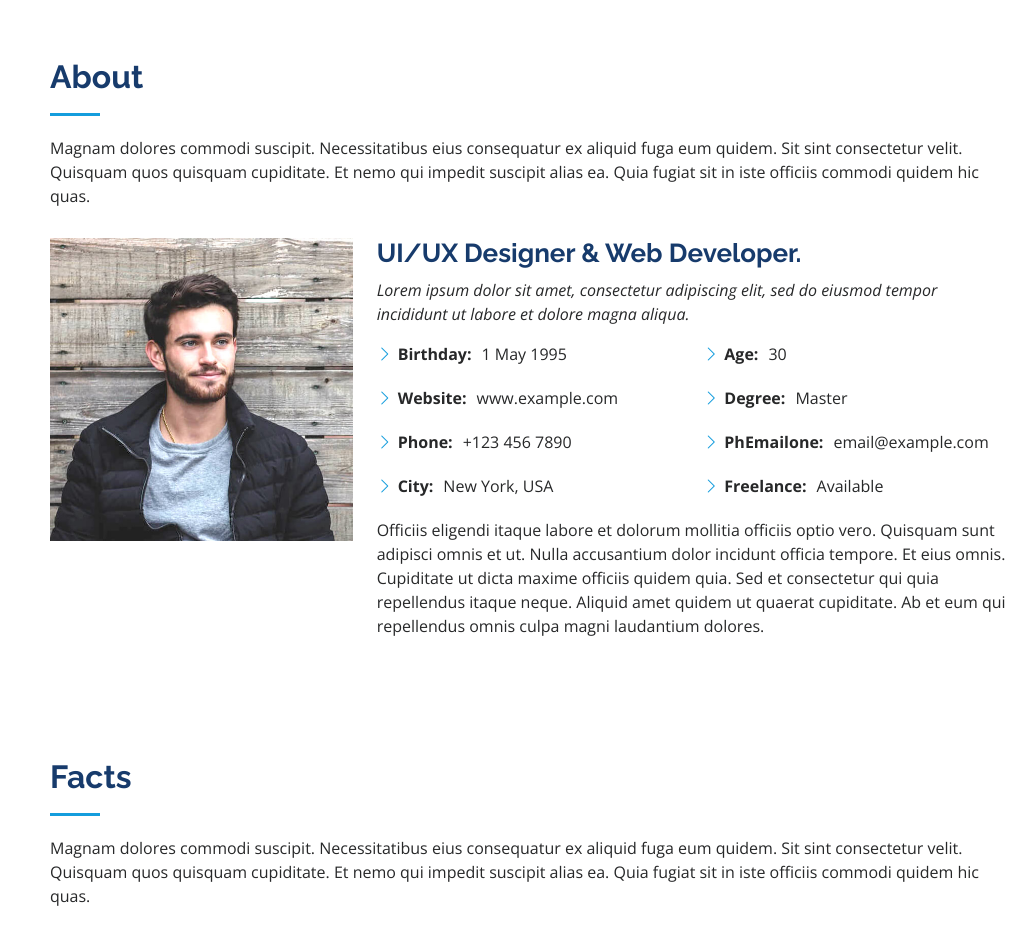
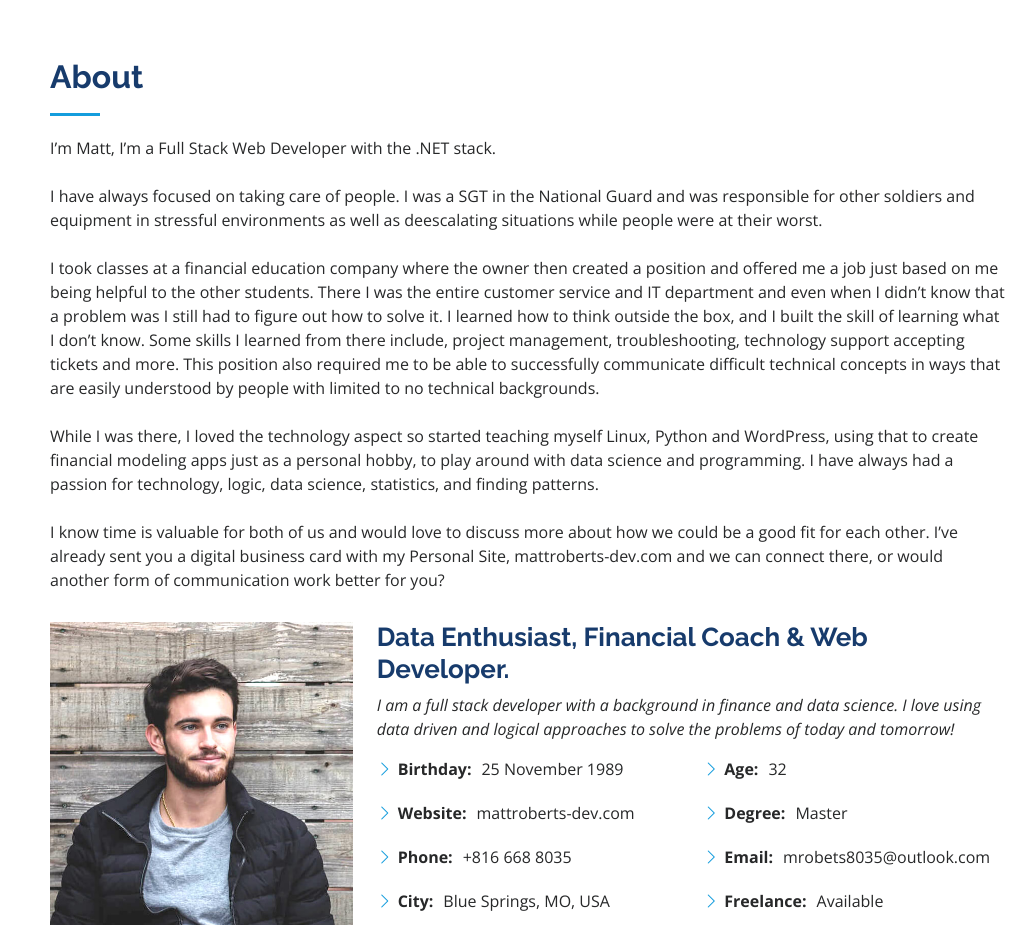
Before and after one commit to mroberts8035/PersonalSite, a plain HTML site: page PersonalSite/index.html in a window 1280 px wide. Shown: the part 802-1730 px from the top of the page, without its empty margins (262-1280 px from the left). Drawn offline with nearby package versions, Linux system fonts and the light colour scheme.

Commit message:
Made updates to ipsum

```diff
--- a/PersonalSite/index.html
+++ b/PersonalSite/index.html
@@ -89,7 +89,17 @@
 
         <div class="section-title">
           <h2>About</h2>
-          <p>Magnam dolores commodi suscipit. Necessitatibus eius consequatur ex aliquid fuga eum quidem. Sit sint consectetur velit. Quisquam quos quisquam cupiditate. Et nemo qui impedit suscipit alias ea. Quia fugiat sit in iste officiis commodi quidem hic quas.</p>
+          <p>
+              I’m Matt, I’m a Full Stack Web Developer with the .NET stack.<br /><br />
+
+              I have always focused on taking care of people. I was a SGT in the National Guard and was responsible for other soldiers and equipment in stressful environments as well as deescalating situations while people were at their worst.<br /><br />
+
+              I took classes at a financial education company where the owner then created a position and offered me a job just based on me being helpful to the other students. There I was the entire customer service and IT department and even when I didn’t know that a problem was I still had to figure out how to solve it. I learned how to think outside the box, and I built the skill of learning what I don’t know. Some skills I learned from there include, project management, troubleshooting, technology support accepting tickets and more. This position also required me to be able to successfully communicate difficult technical concepts in ways that are easily understood by people with limited to no technical backgrounds.<br /><br />
+
+              While I was there, I loved the technology aspect so started teaching myself Linux, Python and WordPress, using that to create financial modeling apps just as a personal hobby, to play around with data science and programming. I have always had a passion for technology, logic, data science, statistics, and finding patterns.<br /><br />
+
+              I know time is valuable for both of us and would love to discuss more about how we could be a good fit for each other. I’ve already sent you a digital business card with my Personal Site, mattroberts-dev.com and we can connect there, or would another form of communication work better for you?
+          </p>
         </div>
 
         <div class="row">
@@ -97,25 +107,24 @@
             <img src="assets/img/profile-img.jpg" class="img-fluid" alt="">
           </div>
           <div class="col-lg-8 pt-4 pt-lg-0 content" data-aos="fade-left">
-            <h3>UI/UX Designer &amp; Web Developer.</h3>
+            <h3>Data Enthusiast, Financial Coach &amp; Web Developer.</h3>
             <p class="fst-italic">
-              Lorem ipsum dolor sit amet, consectetur adipiscing elit, sed do eiusmod tempor incididunt ut labore et dolore
-              magna aliqua.
+              I am a full stack developer with a background in finance and data science. I love using data driven and logical approaches to solve the problems of today and tomorrow!
             </p>
             <div class="row">
               <div class="col-lg-6">
                 <ul>
-                  <li><i class="bi bi-chevron-right"></i> <strong>Birthday:</strong> <span>1 May 1995</span></li>
-                  <li><i class="bi bi-chevron-right"></i> <strong>Website:</strong> <span>www.example.com</span></li>
-                  <li><i class="bi bi-chevron-right"></i> <strong>Phone:</strong> <span>+123 456 7890</span></li>
-                  <li><i class="bi bi-chevron-right"></i> <strong>City:</strong> <span>New York, USA</span></li>
+                  <li><i class="bi bi-chevron-right"></i> <strong>Birthday:</strong> <span>25 November 1989</span></li>
+                  <li><i class="bi bi-chevron-right"></i> <strong>Website:</strong> <span>mattroberts-dev.com</span></li>
+                  <li><i class="bi bi-chevron-right"></i> <strong>Phone:</strong> <span>+816 668 8035</span></li>
+                  <li><i class="bi bi-chevron-right"></i> <strong>City:</strong> <span>Blue Springs, MO, USA</span></li>
                 </ul>
               </div>
               <div class="col-lg-6">
                 <ul>
-                  <li><i class="bi bi-chevron-right"></i> <strong>Age:</strong> <span>30</span></li>
+                  <li><i class="bi bi-chevron-right"></i> <strong>Age:</strong> <span>32</span></li>
                   <li><i class="bi bi-chevron-right"></i> <strong>Degree:</strong> <span>Master</span></li>
-                  <li><i class="bi bi-chevron-right"></i> <strong>PhEmailone:</strong> <span>email@example.com</span></li>
+                  <li><i class="bi bi-chevron-right"></i> <strong>Email:</strong> <span>mrobets8035@outlook.com</span></li>
                   <li><i class="bi bi-chevron-right"></i> <strong>Freelance:</strong> <span>Available</span></li>
                 </ul>
               </div>
```
